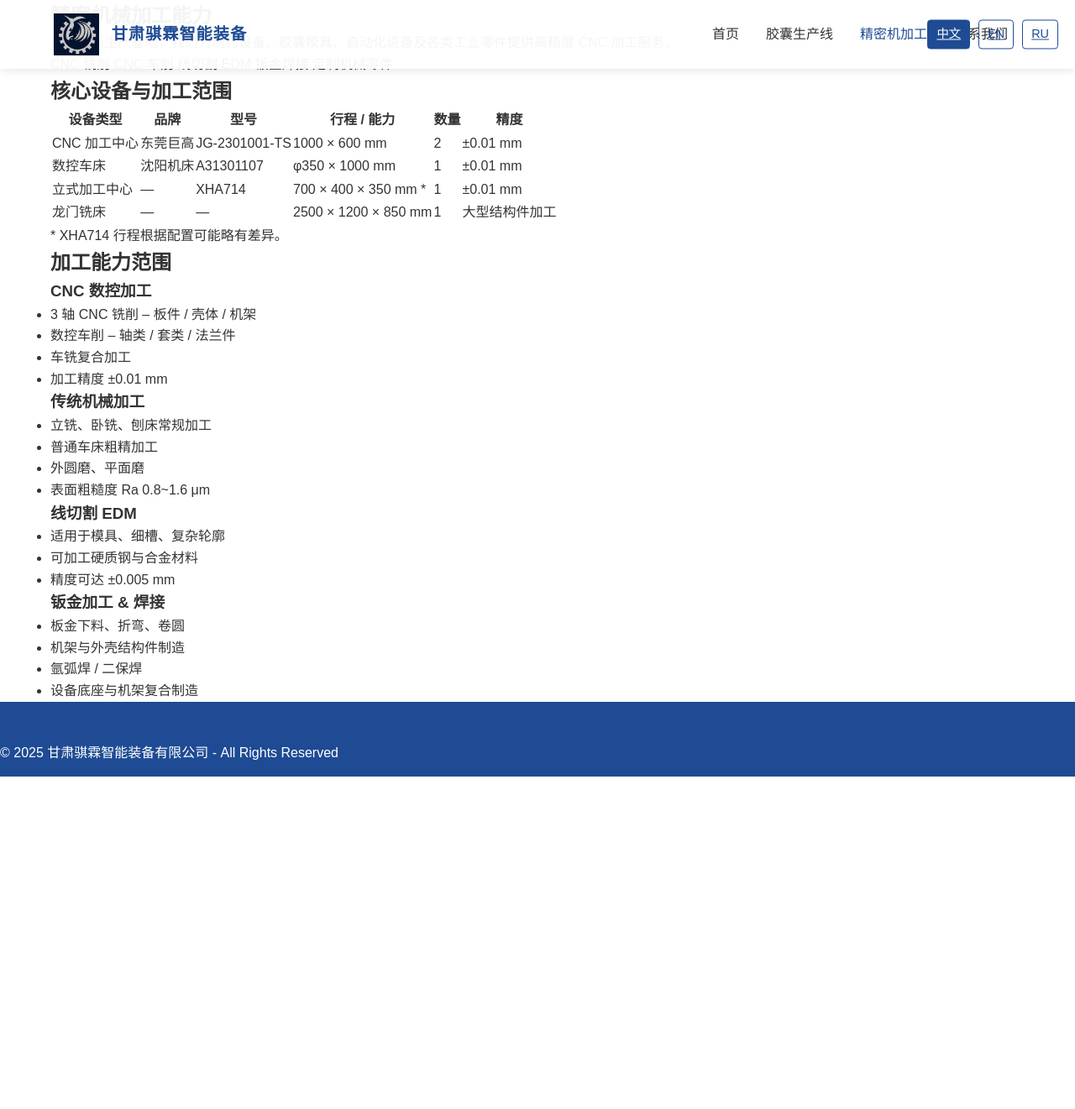
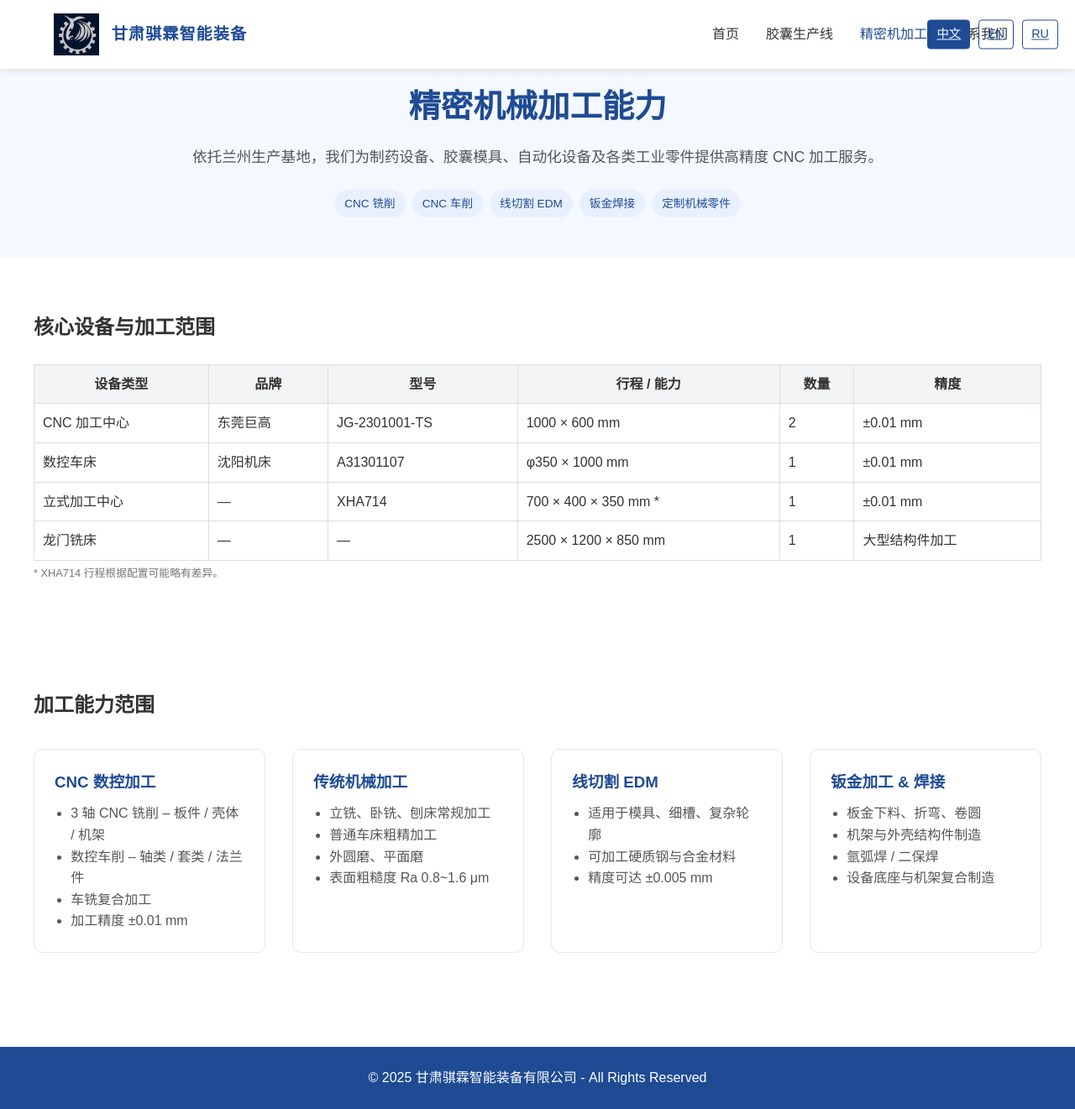
Before and after one commit to yel0625/----v1.1, a PHP site: page /CNC-machining.html in a window 1280 px wide. Shown: the whole page at 84% size. Before the commit the page ends 925 px from the top, so only its background shows below. Run offline with PHP 8.4, Linux system fonts and the light colour scheme.

Commit message:
Update main.css

```diff
--- a/styles/main.css
+++ b/styles/main.css
@@ -473,3 +473,103 @@ footer {
 
 .machining-btn-wrapper .cta-button {
     disp
+}
+
+/* —— CNC 页面专用扩展样式 —— */
+
+.page-hero {
+    padding: 6rem 0 3rem;
+    text-align: center;
+    background: var(--secondary-color);
+}
+
+.page-hero h1 {
+    font-size: 2.4rem;
+    margin-bottom: 1rem;
+    color: var(--primary-color);
+}
+
+.page-hero .subtitle {
+    font-size: 1.1rem;
+    color: #555;
+    margin-bottom: 1.5rem;
+}
+
+.badge-row {
+    display: flex;
+    flex-wrap: wrap;
+    justify-content: center;
+    gap: 8px;
+}
+
+.badge {
+    font-size: 0.85rem;
+    background: #e8f0ff;
+    color: var(--primary-color);
+    padding: 6px 12px;
+    border-radius: 30px;
+}
+
+.section {
+    padding: 4rem 0;
+}
+
+.table {
+    width: 100%;
+    border-collapse: collapse;
+    margin-top: 1.5rem;
+}
+
+.table th, .table td {
+    padding: 10px;
+    border: 1px solid #ddd;
+}
+
+.table th {
+    background: #f3f4f6;
+    font-weight: bold;
+}
+
+.note {
+    font-size: 0.8rem;
+    color: #777;
+    margin-top: 5px;
+}
+
+.grid-2 {
+    display: grid;
+    gap: 2rem;
+    grid-template-columns: repeat(auto-fit, minmax(260px, 1fr));
+    margin-top: 2rem;
+}
+
+.card {
+    padding: 1.5rem;
+    background: #fff;
+    border-radius: 10px;
+    border: 1px solid #e5e7eb;
+    transition: 0.3s ease;
+}
+
+.card:hover {
+    transform: translateY(-6px);
+    box-shadow: 0 4px 15px rgba(0,0,0,0.08);
+}
+
+.card h3 {
+    color: var(--primary-color);
+    margin-bottom: 10px;
+}
+
+.card ul {
+    padding-left: 1.2rem;
+    color: #555;
+}
+
+footer {
+    background: var(--primary-color);
+    color: #fff;
+    padding: 1.5rem 0;
+    text-align: center;
+    margin-top: 3rem;
+}
```
